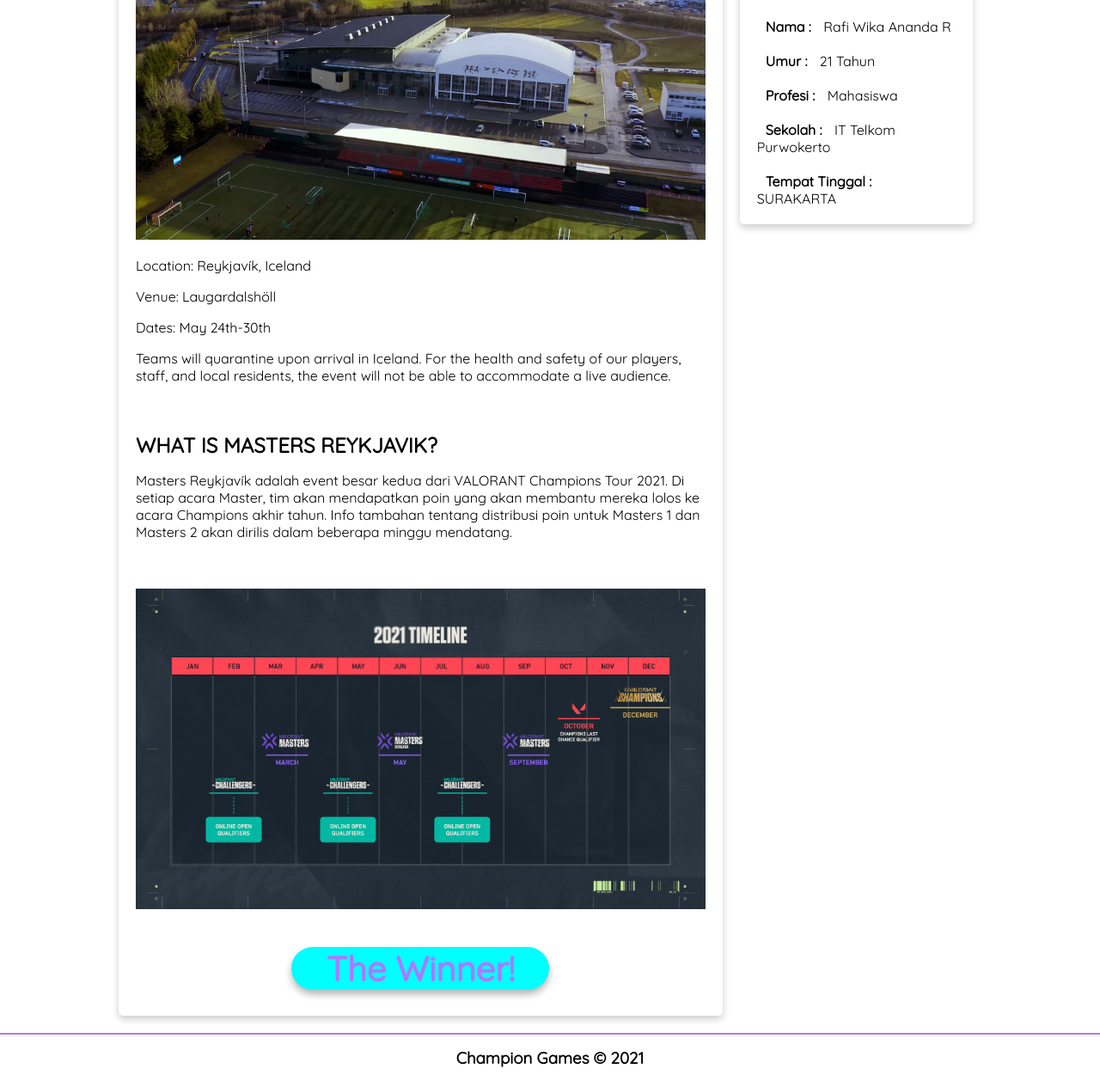
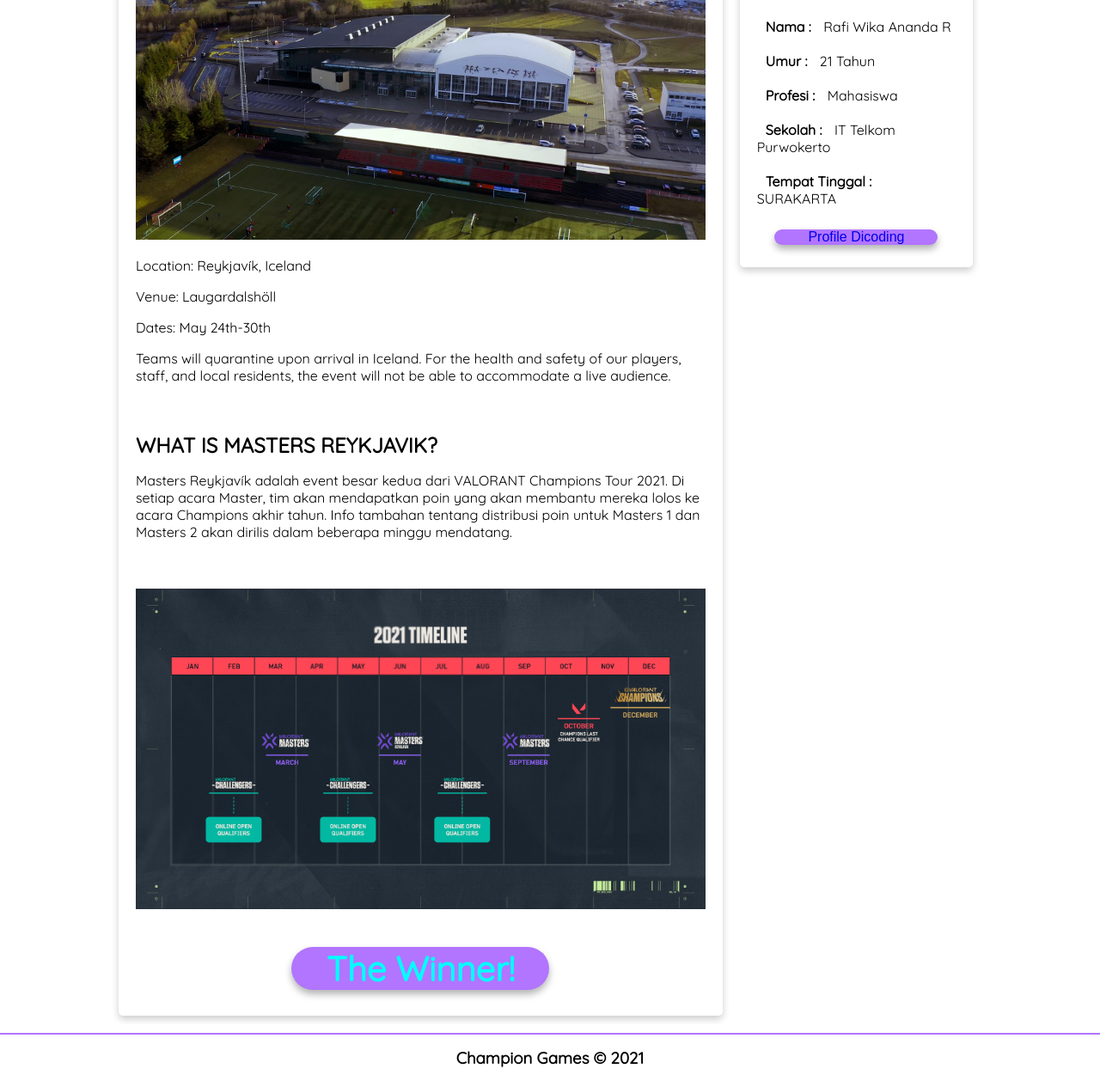
Before and after one commit to iOnyx-gg/tyugas-dicoding, a plain HTML site: page dashboard.html in a window 1280 px wide. Shown: the part 1230-2488 px from the top of the page at 86% size. Drawn offline with Linux system fonts and the light colour scheme; a web font is replaced by a local one.

Commit message:
harus final

```diff
--- a/css/main.css
+++ b/css/main.css
@@ -68,6 +68,7 @@ header {
 
 .strong {
   font-family: "Viga", sans-serif;
+  margin: auto;
 }
 
 nav {
@@ -150,7 +151,7 @@ main {
 .tittle-btn {
   font-size: 2.5em;
   font-weight: 800;
-  color: #b175ff;
+  color: cyan;
 }
 
 .info a:hover {
@@ -169,6 +170,25 @@ main {
   margin-top: 10px;
   border-radius: 5px;
   padding: 10px;
+}
+
+.dritdi {
+  text-align: center;
+  margin: auto;
+  font-family: "Viga", sans-serif;
+  width: 190px;
+  border-radius: 27px;
+  background-color: #b175ff;
+  color: #f3f3f3;
+  box-shadow: 0 5px 9px 0 rgba(0, 0, 0, 0.3);
+}
+
+.dritdi :hover {
+  background-color: aqua;
+  color: #b80454;
+  font-family: "Viga", sans-serif;
+  width: 190px;
+  border-radius: 27px;
 }
 
 .text-article {
@@ -220,7 +240,7 @@ aside {
 
 .btn {
   width: 300px;
-  background-color: cyan;
+  background-color: var(--purple);
   margin: auto;
   border-radius: 27px;
   box-shadow: 0 5px 9px 0 rgba(0, 0, 0, 0.3);
--- a/dashboard.html
+++ b/dashboard.html
@@ -146,6 +146,8 @@
 
         </div>
       </div>
+
+        <!-- Bagian Aside -->
       <aside>
         <article class="card">
           <div class="info">
@@ -178,7 +180,7 @@
         </article>
         <article class="card">
           <div class="info">
-            <h2>participant</h2>
+            <h2>Participant</h2>
           </div>
           <div class="box-info">
             <a href="https://www.sentinels.gg/valorant"
@@ -227,6 +229,10 @@
               <p><strong>Profesi :</strong> Mahasiswa</p>
               <p><strong>Sekolah :</strong> IT Telkom Purwokerto</p>
               <p><strong>Tempat Tinggal :</strong> SURAKARTA</p>
+
+            </div>
+            <div class="dritdi">
+              <p><a  href="https://www.dicoding.com/users/rafiwika_12" title="Profile Dicoding">Profile Dicoding</a></p>
             </div>
           </div>
         </article>
@@ -239,7 +245,7 @@
       <h3>Champion Games &#169; 2021</h3>
     </footer>
 
-    <!--    JAVA SCRIPT    no File-->
+
 
   </body>
 </html>
```
Also changed, not shown: champion.html (+3 -1 lines).
